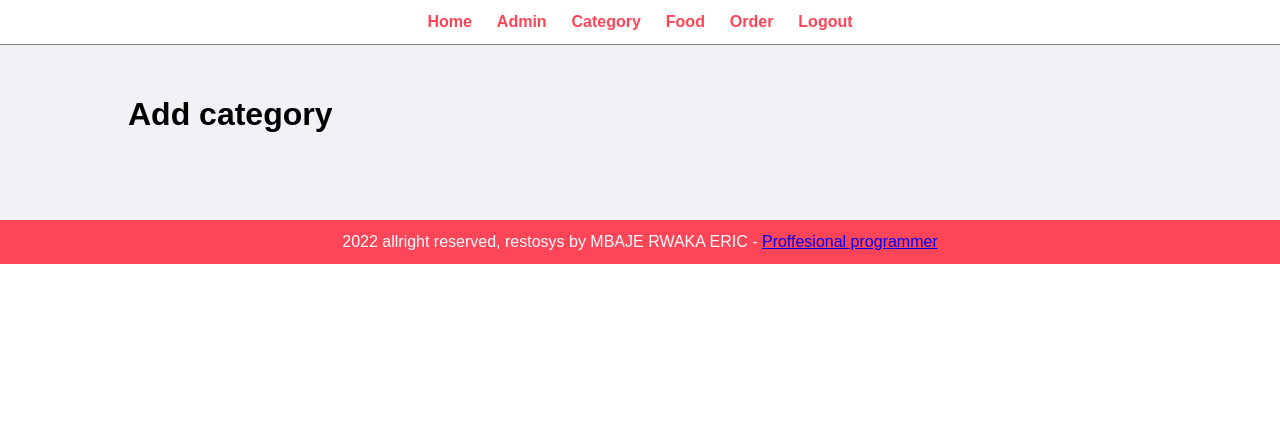
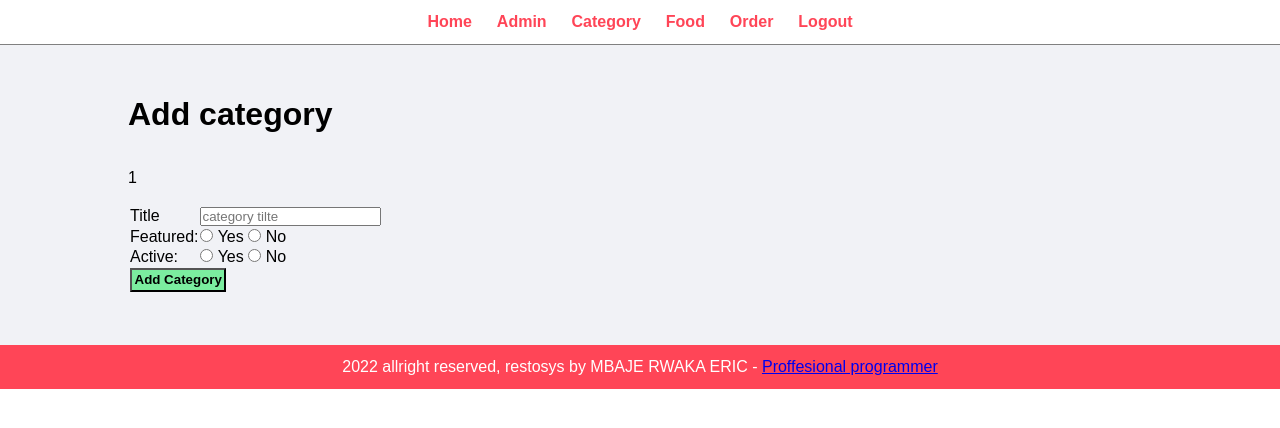
Before and after one commit to MBAJERWAKAERIC/restosys, a PHP site: page /restosys/admin/add-category.php in a window 1280 px wide. Shown: the top 428 px of the page. Run offline with PHP 8.4, Linux system fonts and the light colour scheme; the visitor is signed in with stand-in values (Sample User, id 1).

Commit message:
categories

```diff
--- a/admin/add-category.php
+++ b/admin/add-category.php
@@ -1,14 +1,106 @@
 <?php include( 'partials/menu.php' );
 ?>
 
-<div class = 'main-content'>
-<div class = 'wrapper'>
-<h1>Add category</h1>
-<br><br>
+<div class='main-content'>
+    <div class='wrapper'>
+        <h1>Add category</h1>
+        <br><br>
 
-<!-- Add category form stARTS-->
-<!-- Add category form ENDS-->
-</div>
+        <?php
+if ( isset( $_SESSION[ 'add' ] ) )
+ {
+    echo $_SESSION[ 'add' ];
+    unset( $_SESSION[ 'add' ] );
+}
+?>
+        <br> <br>
+
+        <!-- Add category form stARTS-->
+        <form action='' method='POST'>
+            <table class='tgl-30'>
+                <tr>
+                    <td>Title</td>
+                    <td>
+                        <input type='text' name='title' placeholder='category tilte'>
+                    </td>
+                </tr>
+                <tr>
+                    <td>Featured:</td>
+                    <td>
+                        <input type='radio' name='featured' value='Yes'> Yes
+                        <input type='radio' name='featured' value='No'> No
+                    </td>
+                </tr>
+                <tr>
+                    <td>Active:</td>
+                    <td>
+                        <input type='radio' name='active' value='Yes'> Yes
+                        <input type='radio' name='active' value='No'> No
+                    </td>
+                </tr>
+                <tr>
+                    <td colspan='2'>
+                        <input type='submit' name='submit' value='Add Category' class='btn-secondary'>
+                    </td>
+                </tr>
+
+            </table>
+        </form>
+        <!-- Add category form ENDS-->
+
+        <?php
+// check whether the submit btn is clicked
+if ( isset( $_POST[ 'submit' ] ) )
+ {
+    //echo 'clicked';
+
+    //1. Get the value from catrgory form
+    $title = $_POST[ 'title' ];
+
+    //for radio input, we need to check whether the btn is clicked
+    if ( isset( $_POST[ 'featured' ] ) )
+ {
+        // get the value from form
+        $featured = $_POST[ 'featured' ];
+    } else {
+        //Set the default value
+        $featured = 'no';
+    }
+    if ( isset( $_POST[ 'active' ] ) )
+ {
+        $active = $_POST[ 'active' ];
+
+    } else {
+        $active = 'No';
+    }
+
+    //2. Creat SL query to insert category int db
+    $sql = "INSERT INTO tbl_category SET
+    title= '$title',
+    featured='$featured',
+    active='$active'  ";
+
+    //3. Execute the queryand save in the db
+    $res = mysqli_query( $conn, $sql );
+    //4. Check whether the querry executed and the data added
+    if ( $res == true )
+ {
+        //querry executed and category added
+        $_SESSION[ 'add' ] = "<div class='success'> Category added successful</div>";
+        // redirect to namage category page
+        header( 'location:' .SITEURL. 'admin/manage-category.php' );
+
+    } else {
+        //fail to add category
+        $_SESSION[ 'add' ] = "<div class='error'> fail to add Category </div>";
+        // redirect to namage category page
+        header( 'location:' .SITEURL. 'admin/add-category.php' );
+    }
+
+}
+
+?>
+    </div>
 </div>
 <?php include( 'partials/footer.php' );
 ?>
```
Also changed, not shown: admin/manage-category.php (+9 -1 lines).
